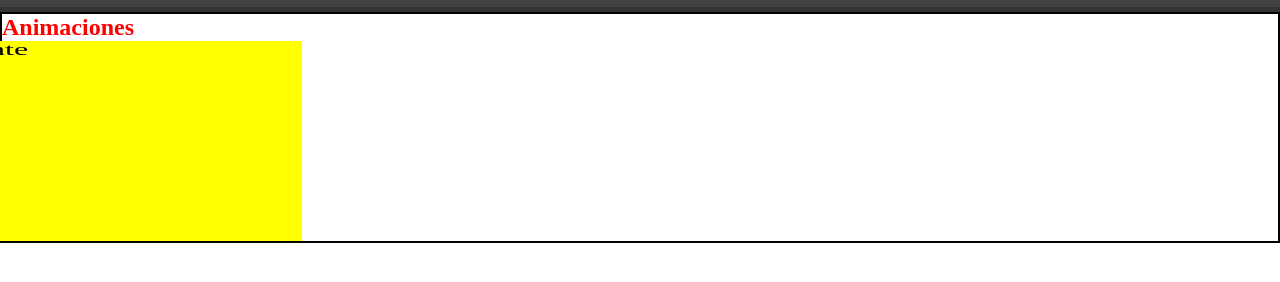
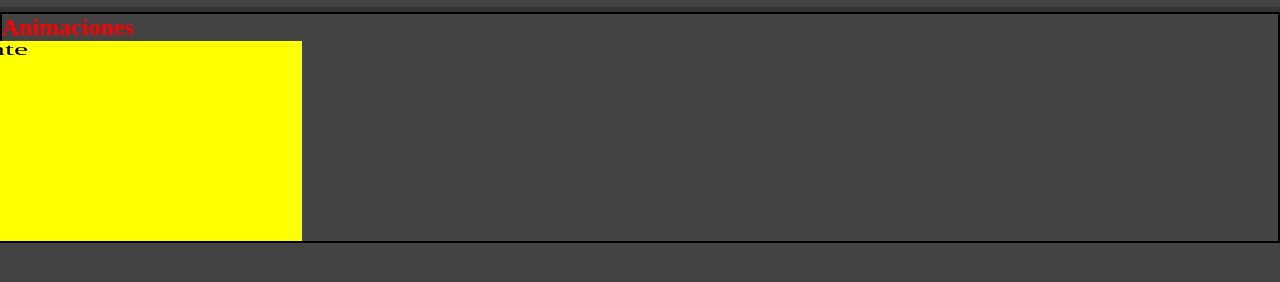
Before and after one commit to juanmanuelcrego/desarrollosabados, a plain HTML site: page index.html in a window 1280 px wide. Shown: the part 50-332 px from the top of the page. Drawn offline with Linux system fonts and the light colour scheme.

Commit message:
cambie el color de fondo de body

```diff
--- a/styles/styles.css
+++ b/styles/styles.css
@@ -1,5 +1,9 @@
 * {
   margin: 0;
+}
+
+body {
+  background-color: #434343;
 }
 
 .cabecera {
```
